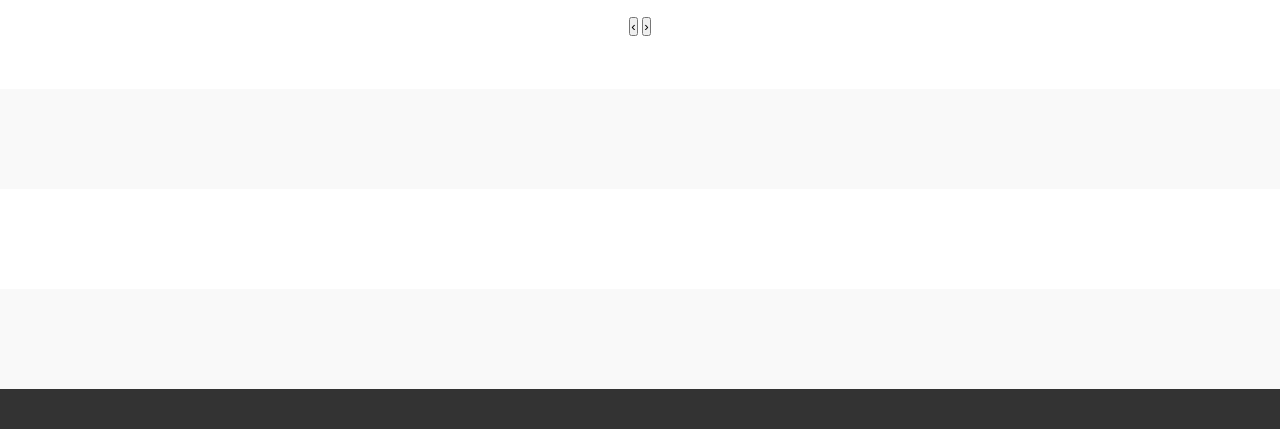
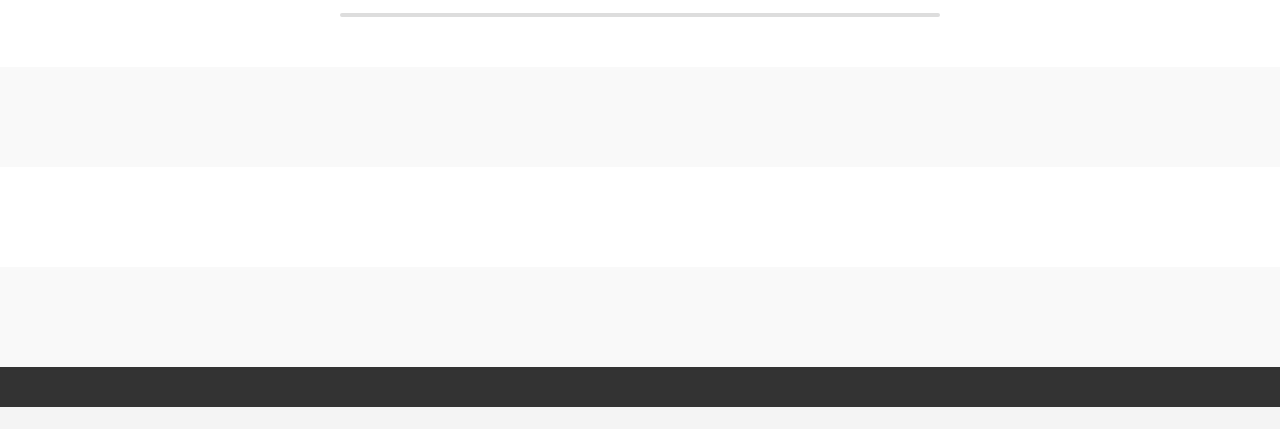
Before and after one commit to yoharden/contohresumes.github.io, a plain HTML site: page index.html in a window 1280 px wide. Shown: the part 597-1026 px from the top of the page. After the commit the page ends 1004 px from the top, so only its background shows below. Drawn offline with Linux system fonts and the light colour scheme; a script that the page names is missing.

Commit message:
Update styles.css

```diff
--- a/styles.css
+++ b/styles.css
@@ -4,6 +4,49 @@
     padding: 0;
     box-sizing: border-box;
 }
+/* ...Previous CSS code... */
+
+.carousel {
+    position: relative;
+    width: 100%;
+    max-width: 600px;
+    margin: auto;
+    overflow: hidden;
+    border: 2px solid #ddd; /* Make border color same as control button */
+    border-radius: 10px; /* Optional: for rounded corners */
+}
+
+.slides {
+    display: flex;
+    transition: transform 0.5s ease-in-out;
+}
+
+.slide {
+    min-width: 100%;
+    box-sizing: border-box;
+}
+
+.carousel-control {
+    position: absolute;
+    top: 50%;
+    background-color: #ddd;
+    border: none;
+    padding: 10px;
+    cursor: pointer;
+}
+
+.prev {
+    left: 0;
+    transform: translateY(-50%);
+}
+
+.next {
+    right: 0;
+    transform: translateY(-50%);
+}
+
+/* ...Rest of the CSS code... */
+
 
 body {
     font-family: Arial, sans-serif;
```
